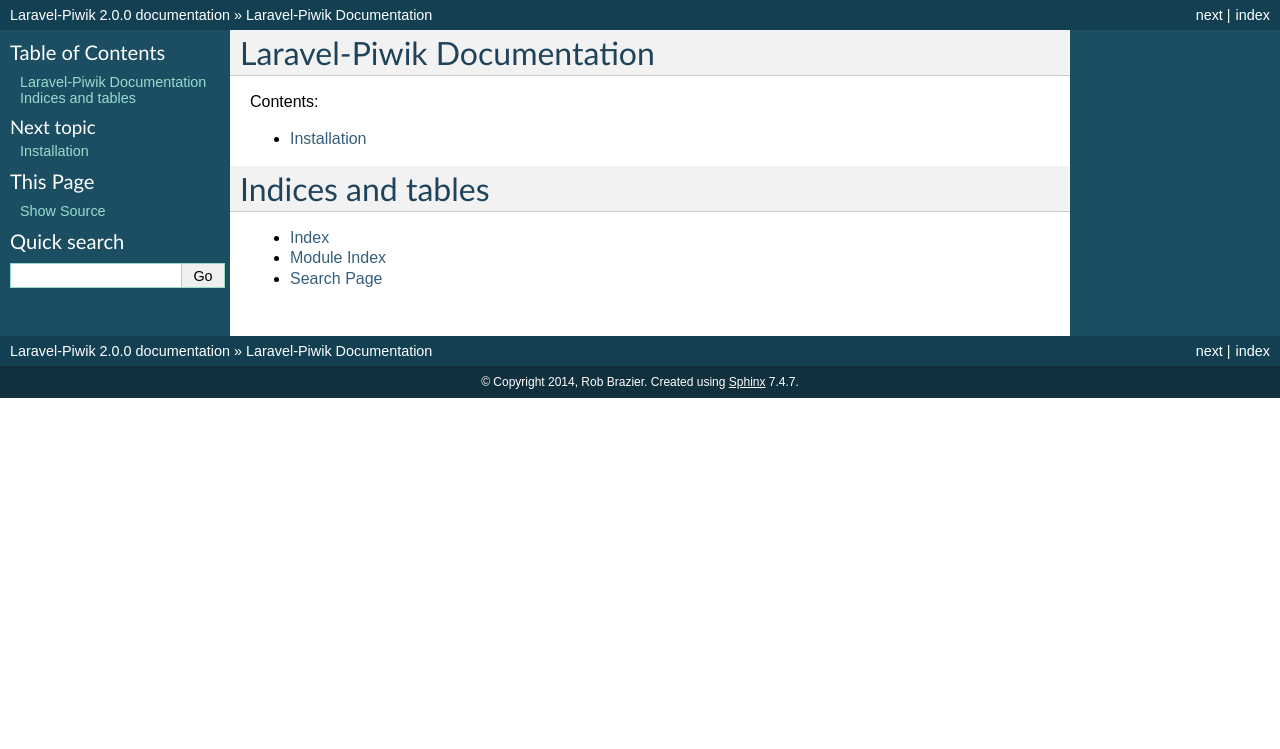
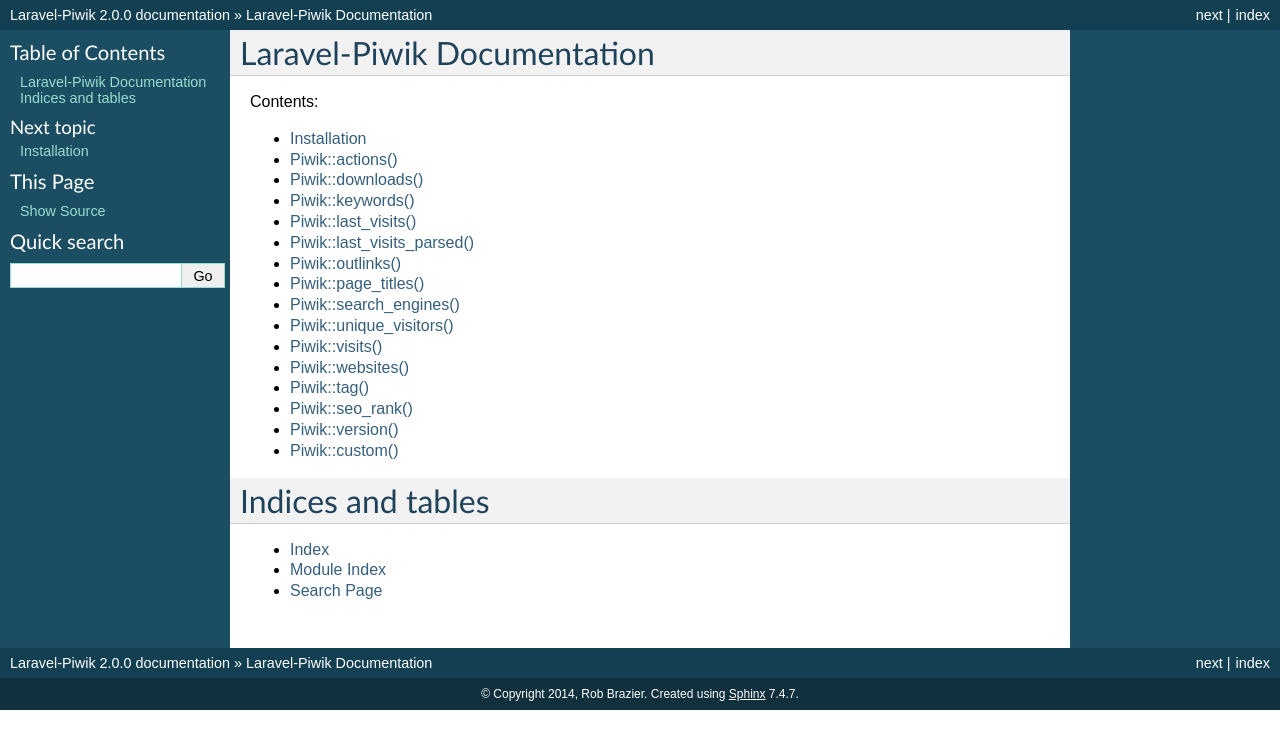
Before and after one commit to RobBrazier/Laravel_Piwik, a Sphinx documentation site: the page built from docs/index.rst, in a window 1280 px wide. Shown: the top 749 px of the page. Built offline with Sphinx 7.4.7, drawn with Linux system fonts in a browser that asks for light colours.

Commit message:
added documentation pages for methods

```diff
--- /dev/null
+++ b/docs/actions.rst
@@ -0,0 +1,2 @@
+Piwik::actions()
+================
--- /dev/null
+++ b/docs/custom.rst
@@ -0,0 +1,2 @@
+Piwik::custom()
+===============
--- /dev/null
+++ b/docs/downloads.rst
@@ -0,0 +1,2 @@
+Piwik::downloads()
+==================
--- a/docs/index.rst
+++ b/docs/index.rst
@@ -1,5 +1,5 @@
 Laravel-Piwik Documentation
-=========================================
+===========================
 
 Contents:
 
@@ -7,7 +7,21 @@ Contents:
    	:maxdepth: 2
 
 	installation
-
+	actions
+	downloads
+	keywords
+	last_visits
+	last_visits_parsed
+	outlinks
+	page_titles
+	search_engines
+	unique_visitors
+	visits
+	websites
+	tag
+	seo_rank
+	version
+	custom
 
 
 Indices and tables
--- /dev/null
+++ b/docs/keywords.rst
@@ -0,0 +1,2 @@
+Piwik::keywords()
+=================
--- /dev/null
+++ b/docs/last_visits.rst
@@ -0,0 +1,2 @@
+Piwik::last_visits()
+====================
--- /dev/null
+++ b/docs/last_visits_parsed.rst
@@ -0,0 +1,2 @@
+Piwik::last_visits_parsed()
+===========================
--- /dev/null
+++ b/docs/outlinks.rst
@@ -0,0 +1,2 @@
+Piwik::outlinks()
+=================
--- /dev/null
+++ b/docs/page_titles.rst
@@ -0,0 +1,2 @@
+Piwik::page_titles()
+====================
--- /dev/null
+++ b/docs/search_engines.rst
@@ -0,0 +1,2 @@
+Piwik::search_engines()
+=======================
--- /dev/null
+++ b/docs/seo_rank.rst
@@ -0,0 +1,2 @@
+Piwik::seo_rank()
+=================
--- /dev/null
+++ b/docs/tag.rst
@@ -0,0 +1,2 @@
+Piwik::tag()
+============
--- /dev/null
+++ b/docs/unique_visitors.rst
@@ -0,0 +1,2 @@
+Piwik::unique_visitors()
+========================
--- /dev/null
+++ b/docs/version.rst
@@ -0,0 +1,2 @@
+Piwik::version()
+================
--- /dev/null
+++ b/docs/visits.rst
@@ -0,0 +1,2 @@
+Piwik::visits()
+===============
--- /dev/null
+++ b/docs/websites.rst
@@ -0,0 +1,2 @@
+Piwik::websites()
+=================
```
